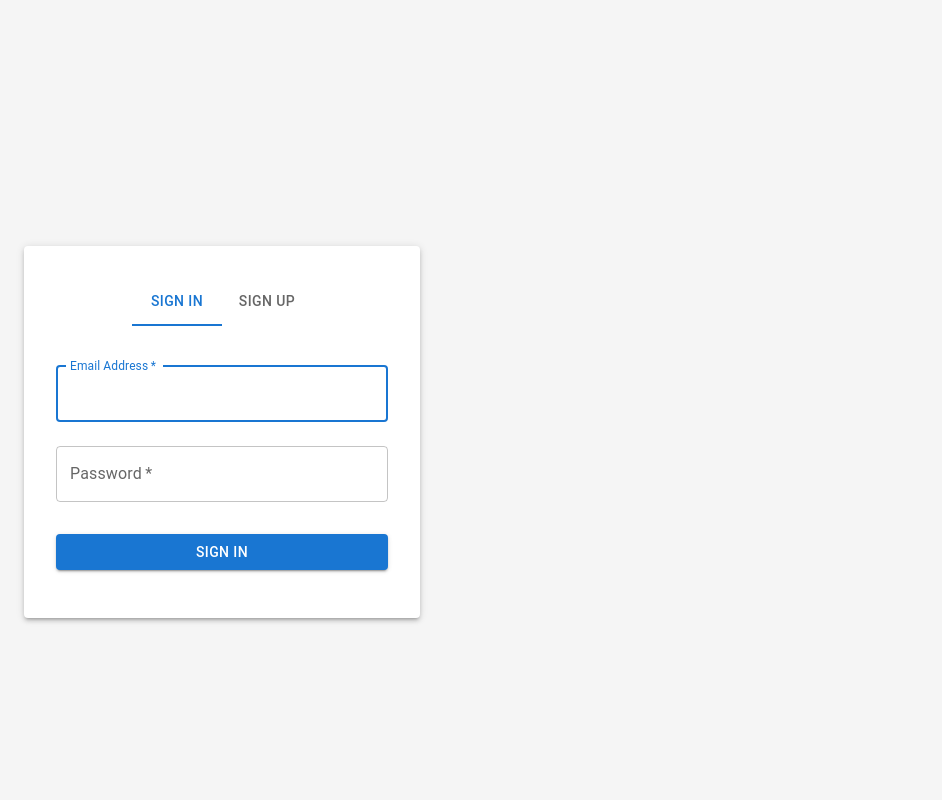
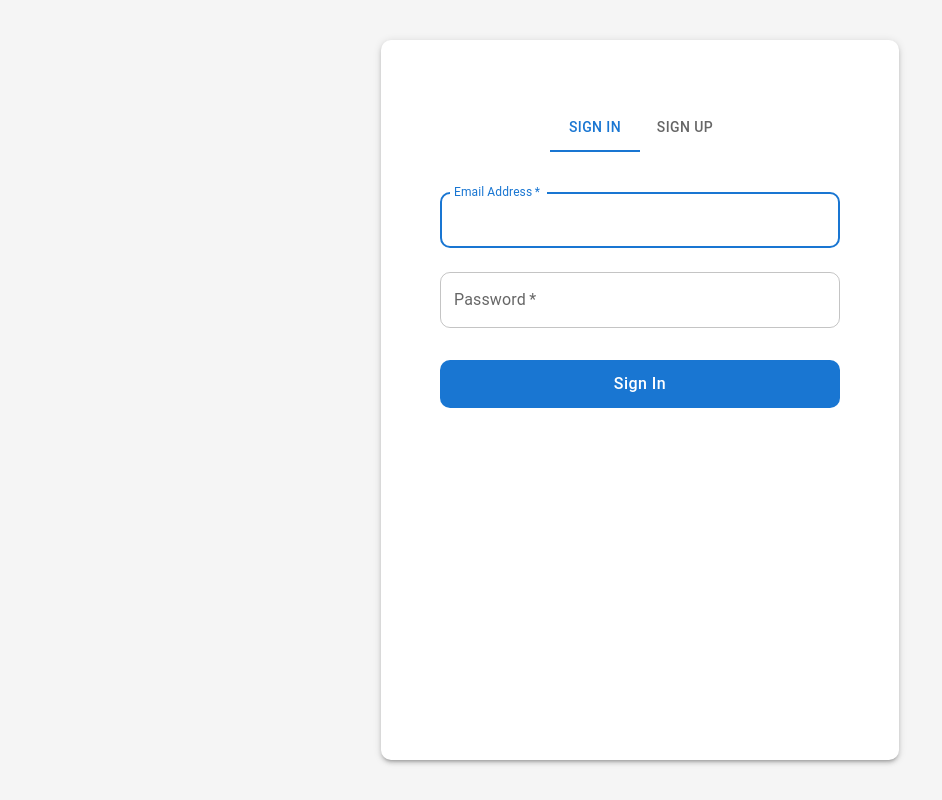
Before and after one commit to fannxyz25/DoClass, a React (Vite) app in the folder client/: page / in a window 1280 px wide. Shown: the whole page, without its empty margins (0-942 px from the left). Built offline with nearby package versions, Linux system fonts and the light colour scheme.

Commit message:
Simpan perubahan sebelum pull

```diff
--- a/client/src/components/Login.jsx
+++ b/client/src/components/Login.jsx
@@ -1,6 +1,5 @@
 import React, { useState } from 'react';
 import {
-  Container,
   Paper,
   TextField,
   Button,
@@ -11,9 +10,50 @@ import {
   FormControl,
   InputLabel,
   Select,
-  MenuItem
+  MenuItem,
+  styled
 } from '@mui/material';
 import axios from 'axios';
+
+// Membuat komponen TextField custom dengan styling rounded
+const RoundedTextField = styled(TextField)({
+  '& .MuiOutlinedInput-root': {
+    borderRadius: '10px',
+    transition: 'all 0.3s ease-in-out',
+    '&:hover': {
+      '& .MuiOutlinedInput-notchedOutline': {
+        borderColor: '#1976d2',
+      },
+    },
+  },
+});
+
+// Membuat komponen Select custom dengan styling rounded
+const RoundedSelect = styled(Select)({
+  borderRadius: '10px',
+  '& .MuiOutlinedInput-notchedOutline': {
+    borderRadius: '10px',
+  },
+});
+
+// Membuat komponen Button custom dengan animasi hover dan warna biru
+const StyledButton = styled(Button)(({ theme }) => ({
+  borderRadius: '10px',
+  padding: '10px 20px',
+  fontSize: '1rem',
+  textTransform: 'none',
+  transition: 'all 0.3s ease-in-out',
+  backgroundColor: '#1976d2',
+  color: 'white',
+  '&:hover': {
+    backgroundColor: '#2196f3',
+    transform: 'scale(1.02)',
+    boxShadow: '0 4px 8px rgba(0, 0, 0, 0.2)',
+  },
+  '&:active': {
+    backgroundColor: '#1565c0',
+  },
+}));
 
 const Login = () => {
   const [tab, setTab] = useState(0);
@@ -63,16 +103,45 @@ const Login = () => {
   };
 
   return (
-    <Container component="main" maxWidth="xs">
     <Box
       sx={{
-          marginTop: 8,
+        width: '100vw',
+        height: '100vh',
+        display: 'flex',
+        justifyContent: 'center',
+        alignItems: 'center',
+        bgcolor: '#f5f5f5',
+      }}
+    >
+      <Box
+        sx={{
+          width: '45%',
+          height: '100%',
+          display: 'flex',
+          alignItems: 'center',
+          justifyContent: 'center',
+        }}
+      >
+        <Paper
+          elevation={3}
+          sx={{
+            width: '90%',
+            height: '90%',
+            borderRadius: '10px',
             display: 'flex',
             flexDirection: 'column',
             alignItems: 'center',
+            p: 4,
+            bgcolor: 'white',
           }}
         >
-        <Paper elevation={3} sx={{ p: 4, width: '100%' }}>
+          <Box
+            sx={{
+              width: '100%',
+              maxWidth: '400px',
+              mt: 4,
+            }}
+          >
             <Tabs value={tab} onChange={handleTabChange} centered sx={{ mb: 3 }}>
               <Tab label="Sign In" />
               <Tab label="Sign Up" />
@@ -81,7 +150,7 @@ const Login = () => {
             <form onSubmit={handleSubmit}>
               {tab === 1 && (
                 <>
-                <TextField
+                  <RoundedTextField
                     margin="normal"
                     required
                     fullWidth
@@ -94,7 +163,7 @@ const Login = () => {
                   />
                   <FormControl fullWidth margin="normal" required>
                     <InputLabel id="role-label">Role</InputLabel>
-                  <Select
+                    <RoundedSelect
                       labelId="role-label"
                       id="role"
                       name="role"
@@ -104,11 +173,11 @@ const Login = () => {
                     >
                       <MenuItem value="guru">Guru</MenuItem>
                       <MenuItem value="siswa">Siswa</MenuItem>
-                  </Select>
+                    </RoundedSelect>
                   </FormControl>
                 </>
               )}
-            <TextField
+              <RoundedTextField
                 margin="normal"
                 required
                 fullWidth
@@ -120,7 +189,7 @@ const Login = () => {
                 value={formData.email}
                 onChange={handleChange}
               />
-            <TextField
+              <RoundedTextField
                 margin="normal"
                 required
                 fullWidth
@@ -137,18 +206,18 @@ const Login = () => {
                   {error}
                 </Typography>
               )}
-            <Button
+              <StyledButton
                 type="submit"
                 fullWidth
-              variant="contained"
                 sx={{ mt: 3, mb: 2 }}
               >
                 {tab === 0 ? 'Sign In' : 'Sign Up'}
-            </Button>
+              </StyledButton>
             </form>
+          </Box>
         </Paper>
       </Box>
-    </Container>
+    </Box>
   );
 };
 
```
Lines whose indentation alone changed are shown as unchanged.
